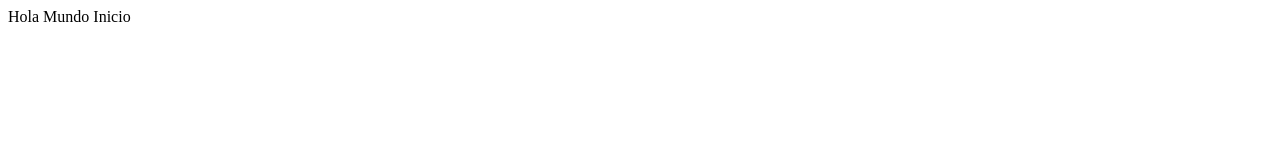
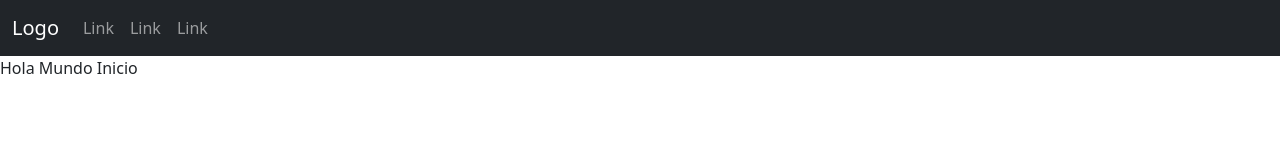
Before and after one commit to Fernando2CC/JELLYMAUI, a plain HTML site: page index.html in a window 1280 px wide. Drawn offline with nearby package versions, Linux system fonts and the light colour scheme.

Commit message:
Actualizacion 2
se agregan carpetas, estilos, sass, java, bootstrap.

```diff
--- a/index.html
+++ b/index.html
@@ -2,12 +2,47 @@
 <html long="es">
 <head>
     <meta charset="UTF-8">
+    <meta http-equiv="X-UA-Compatible" content="IE=edge">
+    <meta name="viewport" content="width=device-width, initial-scale=1.0">
     <meta name="description" content="PaginaWeb">
     <meta name="keywords" content="compras, ventas, camisas, tazas, cuadernos, niños">
     <meta name="author" content="JELLYMAUI">
     <title>JELLYMAUI</title>
+
+    <!-- Latest compiled and minified CSS -->
+    <link href="https://cdn.jsdelivr.net/npm/bootstrap@5.1.1/dist/css/bootstrap.min.css" rel="stylesheet">
+
+    <!-- Latest compiled JavaScript -->
+    <script src="https://cdn.jsdelivr.net/npm/bootstrap@5.1.1/dist/js/bootstrap.bundle.min.js"></script>
+
+    <link rel="stylesheet" href="css/estilos.css">
 </head>
 <body>
+    <header>
+        <nav class="nav-bar">
+            <nav class="navbar navbar-expand-sm bg-dark navbar-dark">
+                <div class="container-fluid">
+                  <a class="navbar-brand" href="#">Logo</a>
+                  <button class="navbar-toggler" type="button" data-bs-toggle="collapse" data-bs-target="#collapsibleNavbar">
+                    <span class="navbar-toggler-icon"></span>
+                  </button>
+                  <div class="collapse navbar-collapse" id="collapsibleNavbar">
+                    <ul class="navbar-nav">
+                      <li class="nav-item">
+                        <a class="nav-link" href="#">Link</a>
+                      </li>
+                      <li class="nav-item">
+                        <a class="nav-link" href="#">Link</a>
+                      </li>
+                      <li class="nav-item">
+                        <a class="nav-link" href="#">Link</a>
+                      </li>
+                    </ul>
+                  </div>
+                </div>
+              </nav>
+        </nav>
+    </header>
     Hola Mundo
     Inicio
 </body>
--- /dev/null
+++ b/sass/estilo.scss
@@ -0,0 +1,6 @@
+*{
+    padding: 0%;
+    margin: 0%;
+    box-sizing: border-box;
+    color: #ffffff;
+}
```
Also changed, not shown: css/estilo.css (added).
